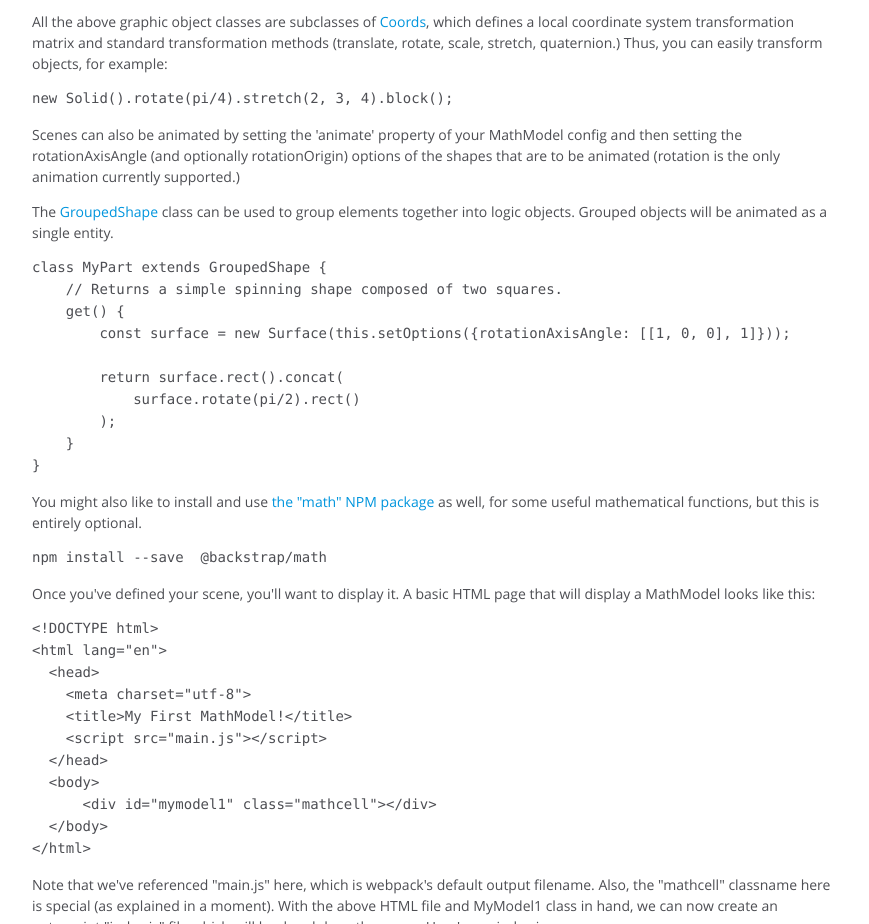
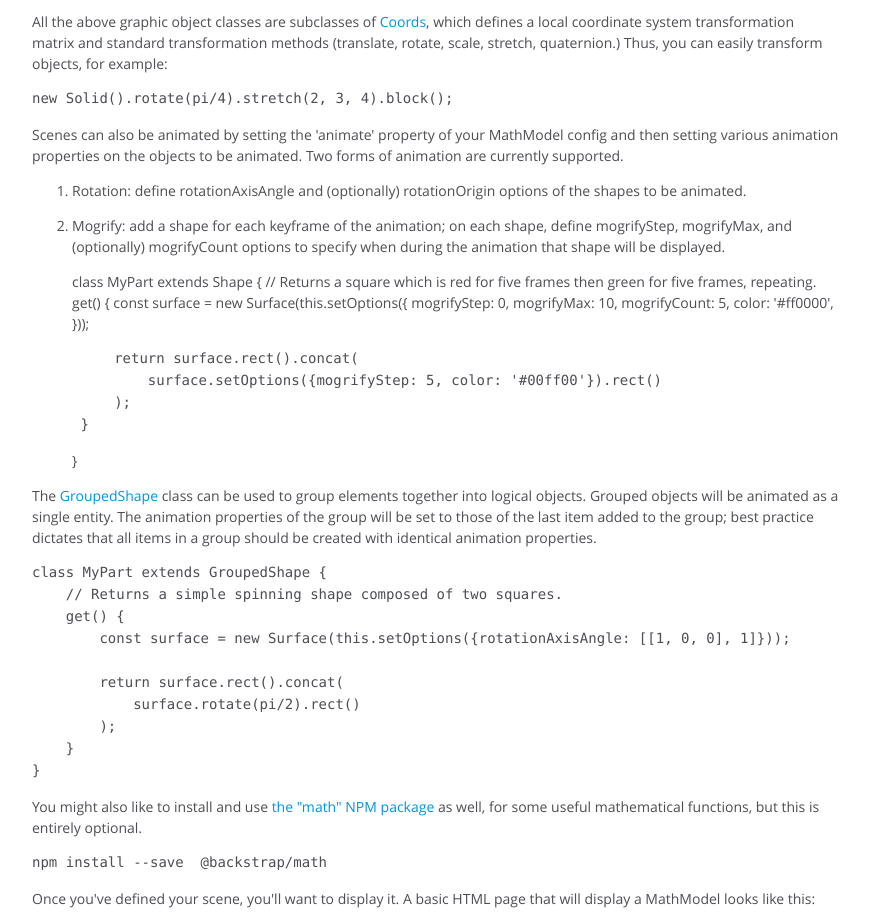
Before and after one commit to backstrap/mathmodel, a website: page docs/index.html in a window 1280 px wide. Shown: the part 904-1828 px from the top of the page, without its empty margins (0-869 px from the left). Drawn offline with Linux system fonts and the light colour scheme.

```diff
--- a/docs/index.html
+++ b/docs/index.html
@@ -92,11 +92,41 @@
 <pre><code>new Solid().rotate(pi/4).stretch(2, 3, 4).block();
 </code></pre>
 <p>Scenes can also be animated by setting the 'animate' property of your MathModel config
-and then setting the rotationAxisAngle (and optionally rotationOrigin) options
-of the shapes that are to be animated (rotation is the only animation currently supported.)</p>
+and then setting various animation properties on the objects to be animated.
+Two forms of animation are currently supported.</p>
+<ol>
+<li>
+<p>Rotation: define rotationAxisAngle and (optionally) rotationOrigin options
+of the shapes to be animated.</p>
+</li>
+<li>
+<p>Mogrify: add a shape for each keyframe of the animation; on each shape,
+define mogrifyStep, mogrifyMax, and (optionally) mogrifyCount options
+to specify when during the animation that shape will be displayed.</p>
+<p>class MyPart extends Shape {
+// Returns a square which is red for five frames then green for five frames, repeating.
+get() {
+const surface = new Surface(this.setOptions({
+mogrifyStep: 0,
+mogrifyMax: 10,
+mogrifyCount: 5,
+color: '#ff0000',
+}));</p>
+<pre><code>     return surface.rect().concat(
+         surface.setOptions({mogrifyStep: 5, color: '#00ff00'}).rect()
+     );
+ }
+</code></pre>
+<p>}</p>
+</li>
+</ol>
 <p>The <a href="GroupedShape.html">GroupedShape</a> class
-can be used to group elements together into logic objects.
-Grouped objects will be animated as a single entity.</p>
+can be used to group elements together into logical objects.
+Grouped objects will be animated as a single entity.
+The animation properties of the group will be set to
+those of the last item added to the group;
+best practice dictates that all items in a group should be created
+with identical animation properties.</p>
 <pre><code>class MyPart extends GroupedShape {
     // Returns a simple spinning shape composed of two squares.
     get() {
--- a/package.json
+++ b/package.json
@@ -1,6 +1,6 @@
 {
   "name": "@backstrap/mathmodel",
-  "version": "3.2.0",
+  "version": "3.3.0",
   "description": "3D modeling and display package built on MathCell and Three",
   "homepage": "https://backstrap.github.io/mathmodel/",
   "author": "Kevin Perry perry@princeton.edu",
--- a/src/threejsGraphic.js
+++ b/src/threejsGraphic.js
@@ -99,6 +99,8 @@
   if (!('equalAspect' in config)) config.equalAspect = false;
   if (!('frame' in config)) config.frame = true;
   if (!('viewpoint' in config)) config.viewpoint = 'auto';
+  if (!('viewdistance' in config)) config.viewdistance = 'auto';
+  if (!('suspendTimeout' in config)) config.suspendTimeout = 5000;
 
   if (!config.frame) config.axesLabels = false;
 
```
Also changed, not shown: src/renderThree.js (+9 -1 lines), 1 other file.
